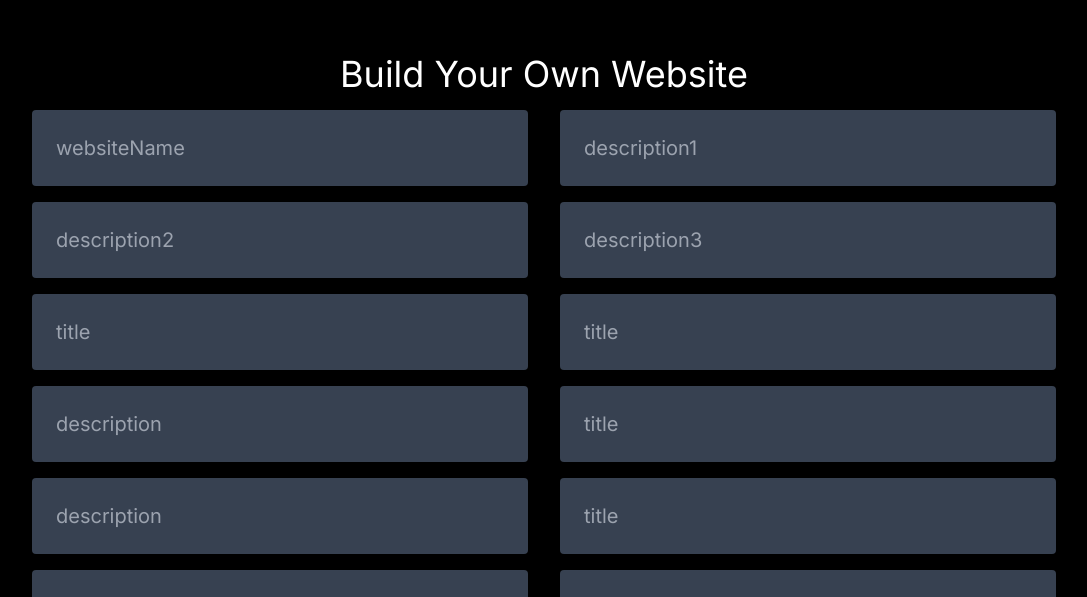
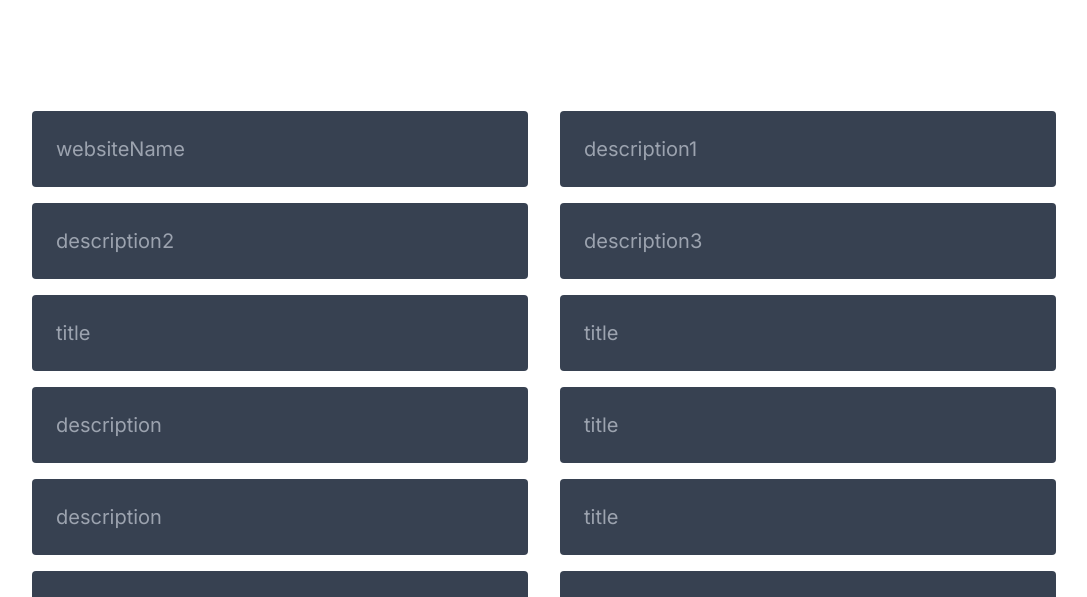
Before and after one commit to giridhar1105/Website, a Next.js app in the folder client/: page /Pg2 in a window 1280 px wide. Shown: the part 203-800 px from the top of the page, without its empty margins (96-1183 px from the left). Built offline with nearby package versions, Linux system fonts and the light colour scheme.

Commit message:
input page stored successfully

```diff
--- a/client/app/Pg2/page.js
+++ b/client/app/Pg2/page.js
@@ -1,7 +1,8 @@
-"use client"
+"use client";
 
 import React, { useState } from 'react';
 import axios from 'axios';
+import { FaCheckCircle, FaTimesCircle } from 'react-icons/fa';
 
 export default function Pg2() {
 const [inputs, setInputs] = useState({
@@ -19,6 +20,8 @@ export default function Pg2() {
 description7: '',
 });
 
+const [status, setStatus] = useState(null); // null, 'success', 'error', 'serverError'
+
 const handleChange = (e) => {
 const { name, value } = e.target;
 setInputs({
@@ -32,7 +35,7 @@ export default function Pg2() {
 try {
 const response = await axios.post('http://localhost:4000/api/store-inputs', inputs);
 console.log(response.data);
-            // Optionally, reset the form or display a success message
+setStatus('success');
 setInputs({
 websiteName: '',
 description1: '',
@@ -48,14 +51,19 @@ export default function Pg2() {
 description7: '',
 });
 } catch (error) {
+if (error.response) {
+setStatus('error'); // Error from server (e.g., 4xx or 5xx)
+} else {
+setStatus('serverError'); // No response from server
+}
 console.error('Error storing inputs:', error);
 }
 };
 
 return (
 <div
-            style={{ paddingTop: '500px', paddingBottom: '10px' }}
-            className="flex flex-col items-center justify-center h-screen bg-black text-white"
+style={{ paddingTop: '502px', paddingBottom: '10px' }}
+className="flex flex-col items-center justify-center h-screen text-white"
 >
 <h1 className="text-white text-4xl mb-4">Build Your Own Website</h1>
 <form onSubmit={handleSubmit} className="flex space-x-8 w-full max-w-5xl">
@@ -183,6 +191,21 @@ export default function Pg2() {
 >
 Submit
 </button>
+{status === 'success' && (
+<div className="mt-4 text-green-500 flex items-center">
+<FaCheckCircle className="mr-2" /> Stored successfully!
+</div>
+)}
+{status === 'error' && (
+<div className="mt-4 text-red-500 flex items-center">
+<FaTimesCircle className="mr-2" /> Failed to store data!
+</div>
+)}
+{status === 'serverError' && (
+<div className="mt-4 text-red-500 flex items-center">
+<FaTimesCircle className="mr-2" /> Server is not running!
+</div>
+)}
 </div>
 );
 }
--- a/client/package.json
+++ b/client/package.json
@@ -12,7 +12,8 @@
     "axios": "^1.7.7",
     "next": "14.2.14",
     "react": "^18",
-    "react-dom": "^18"
+    "react-dom": "^18",
+    "react-icons": "^5.3.0"
   },
   "devDependencies": {
     "postcss": "^8",
```
Also changed, not shown: 1 other file (tests, documents, lock files or other folders). Lines whose indentation alone changed are shown as unchanged.
